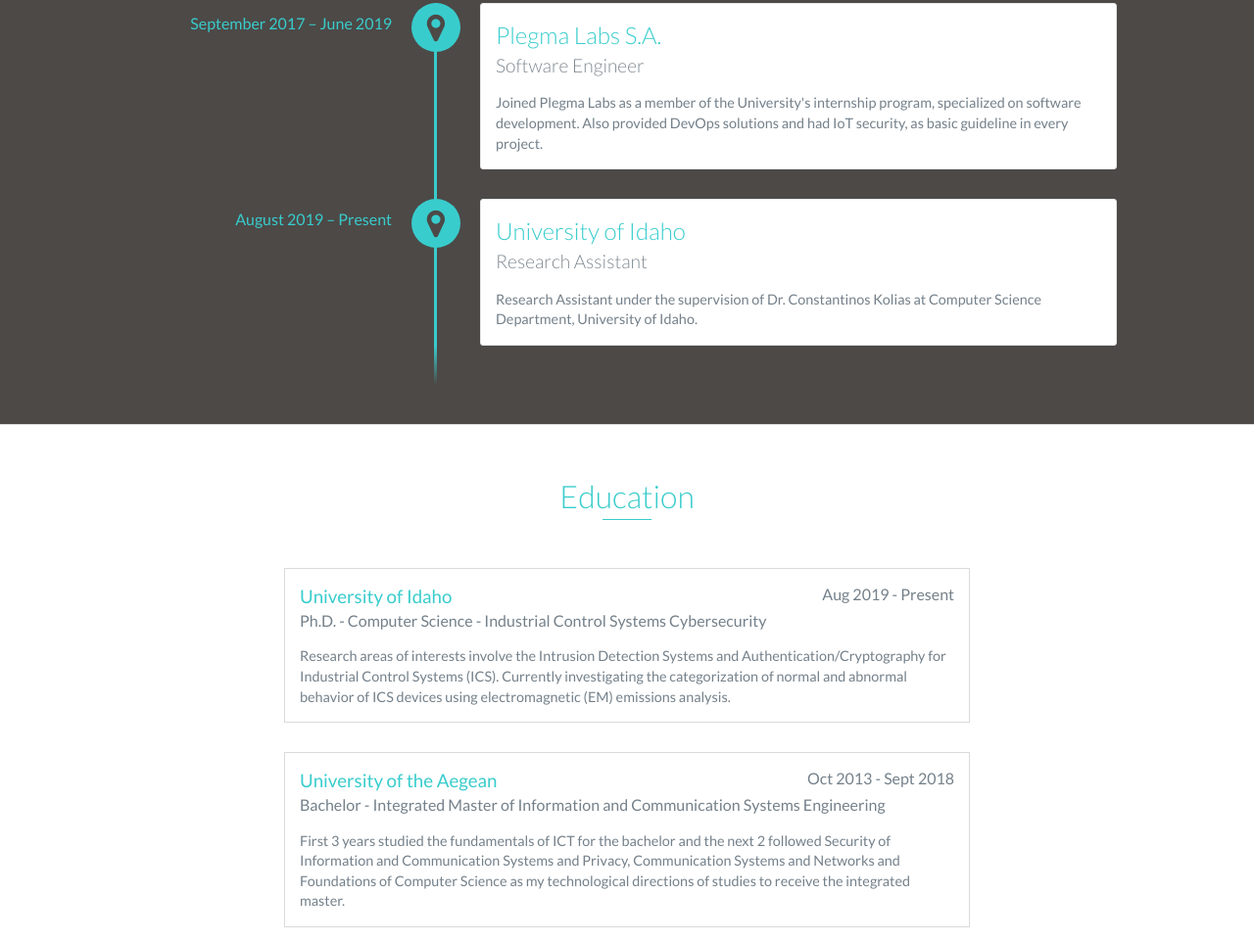
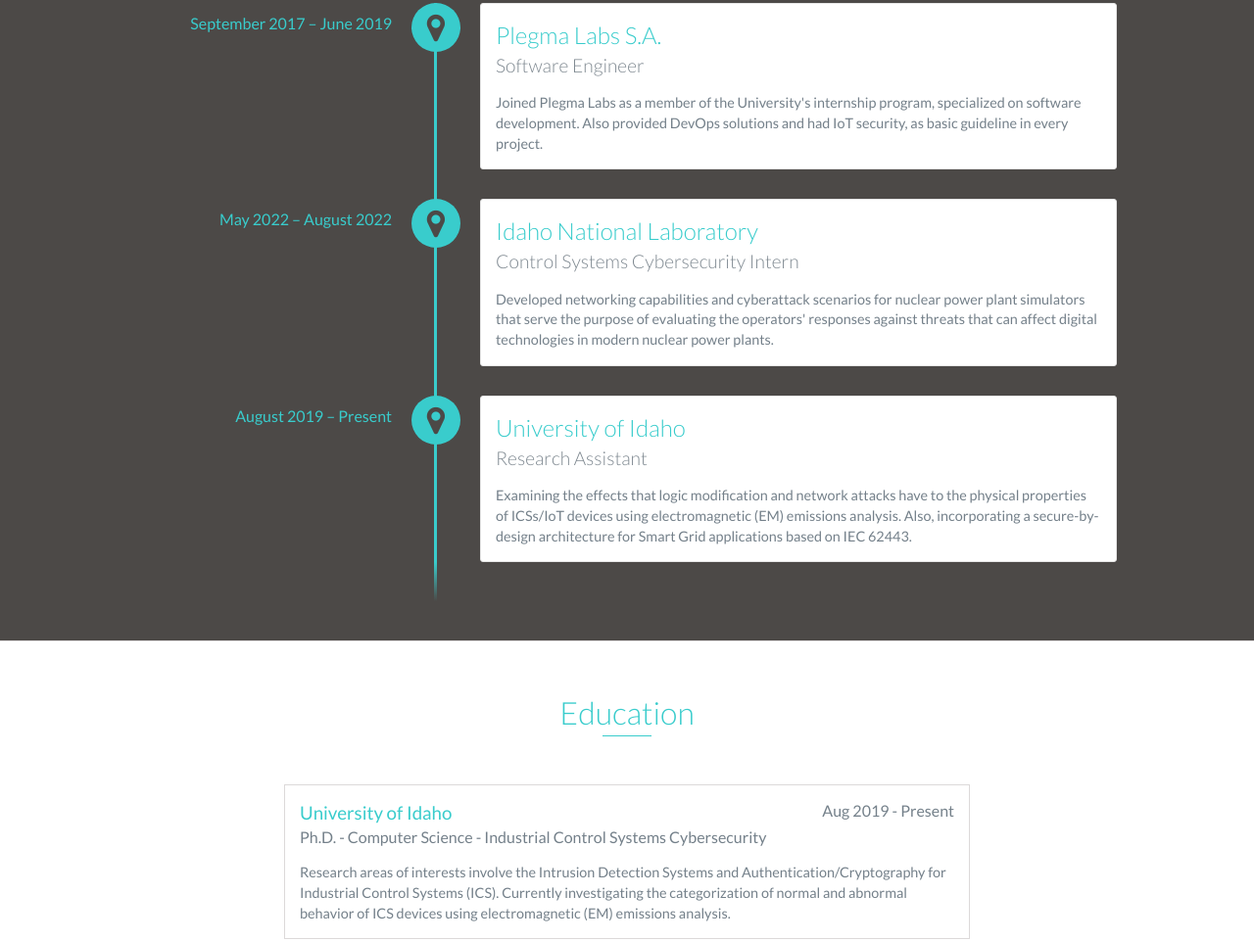
Before and after one commit to georgemakrakis/georgemakrakis.github.io, a website: page index.html in a window 1280 px wide. Shown: the part 1241-2203 px from the top of the page at 98% size. Drawn offline with nearby package versions, Linux system fonts and the light colour scheme; files that its build step writes are made by us from their sources.

Commit message:
Added/updated experience

```diff
--- a/index.html
+++ b/index.html
@@ -100,11 +100,20 @@
                     Also provided DevOps solutions and had IoT security, as basic guideline in every project.
                 </p>
             </div>
+	    <div data-date="May 2022 – August 2022">
+                <h3>Idaho National Laboratory</h3>
+                <h4>Control Systems Cybersecurity Intern</h4>
+                <p>
+                    Developed networking capabilities and cyberattack scenarios for nuclear power plant simulators
+		    that serve the purpose of evaluating the operators' responses against threats that can affect digital technologies in modern nuclear power plants.
+                </p>
+            </div>
             <div data-date="August 2019 – Present">
                 <h3>University of Idaho</h3>
                 <h4>Research Assistant</h4>
                 <p>
-                    Research Assistant under the supervision of Dr. Constantinos Kolias at Computer Science Department, University of Idaho.
+                    Examining the effects that logic modification and network attacks have to the physical properties of ICSs/IoT devices using electromagnetic (EM) emissions analysis.
+                    Also, incorporating a secure-by-design architecture for Smart Grid applications based on IEC 62443.
             </div>
         </div>
     </div>
@@ -259,7 +268,7 @@
             <div class="row">
                 <div class="col-sm-5 copyright">
                     <p>
-                        Copyright &copy; 2021 Georgios Michail Makrakis
+                        Copyright &copy; 2023 Georgios Michail Makrakis
                     </p>
                 </div>
                 <div class="col-sm-2 top">
```
